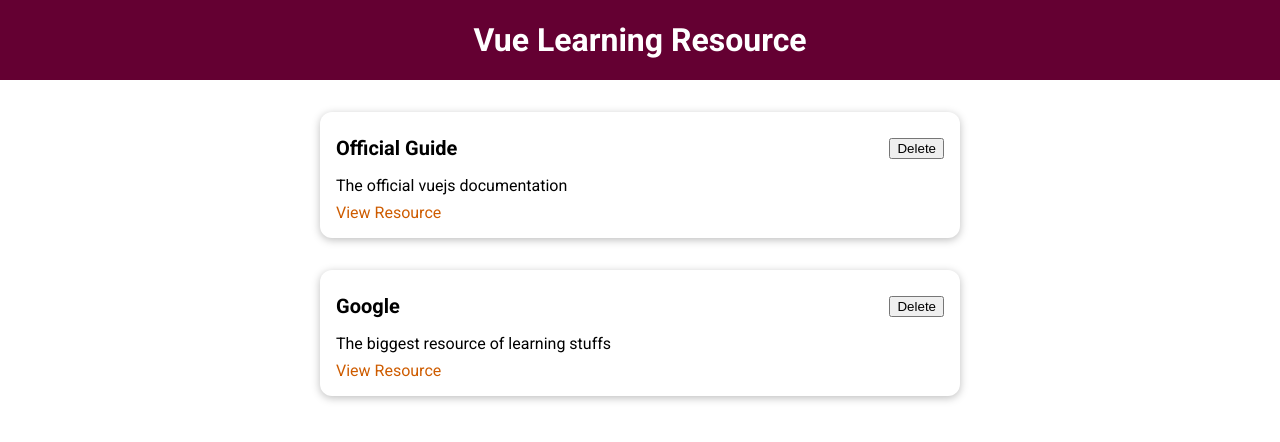
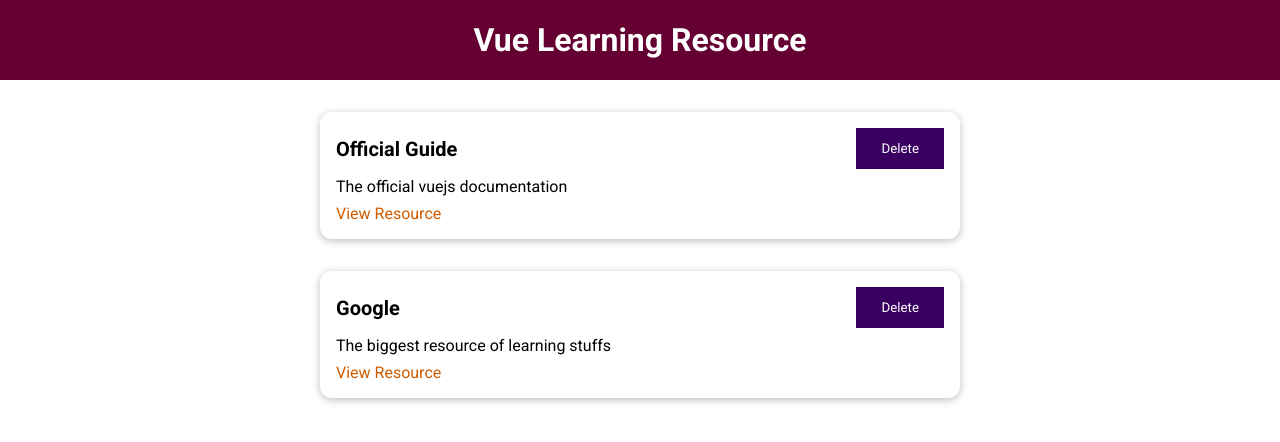
Before and after one commit to Shohan494/vue-again, a Vue app in the folder LEARNING-RESOURCE/: page / in a window 1280 px wide. Shown: the top 442 px of the page. Built offline with nearby package versions, Linux system fonts and the light colour scheme.

Commit message:
base button component

```diff
--- /dev/null
+++ b/LEARNING-RESOURCE/src/components/UI/BaseButton.vue
@@ -0,0 +1,39 @@
+<template>
+  <button :type="type" :class="mode">
+    <slot></slot>
+  </button>
+</template>
+
+<script>
+export default {
+  props: ['type', 'mode']
+}
+</script>
+
+<style scoped>
+button {
+  padding: 0.75rem 1.5rem;
+  font-family: inherit;
+  background-color: #3a0061;
+  border: 1px solid #3a0061;
+  color: white;
+  cursor: pointer;
+}
+
+button:hover,
+button:active {
+  background-color: #270041;
+  border-color: #270041;
+}
+
+.flat {
+  background-color: transparent;
+  color: #3a0061;
+  border: none;
+}
+
+.flat:hover,
+.flat:active {
+  background-color: #edd2ff;
+}
+</style>
--- a/LEARNING-RESOURCE/src/components/learning-resources/LearningResource.vue
+++ b/LEARNING-RESOURCE/src/components/learning-resources/LearningResource.vue
@@ -3,7 +3,7 @@
     <base-card>
       <header>
         <h3>{{ title }}</h3>
-        <button>Delete</button>
+        <base-button>Delete</base-button>
       </header>
       <p>{{ description }}</p>
       <nav><a :href="link">View Resource</a></nav>
--- a/LEARNING-RESOURCE/src/main.js
+++ b/LEARNING-RESOURCE/src/main.js
@@ -2,10 +2,14 @@
 
 import App from './App.vue';
 import BaseCard from './components/UI/BaseCard.vue';
+import BaseButton from './components/UI/BaseButton.vue';
+
 // GLOBAL COMPONENT REGISTRATION
 
 const app = createApp(App);
 
 app.component('base-card', BaseCard);
+app.component('base-button', BaseButton);
+
 
 app.mount('#app');
```
